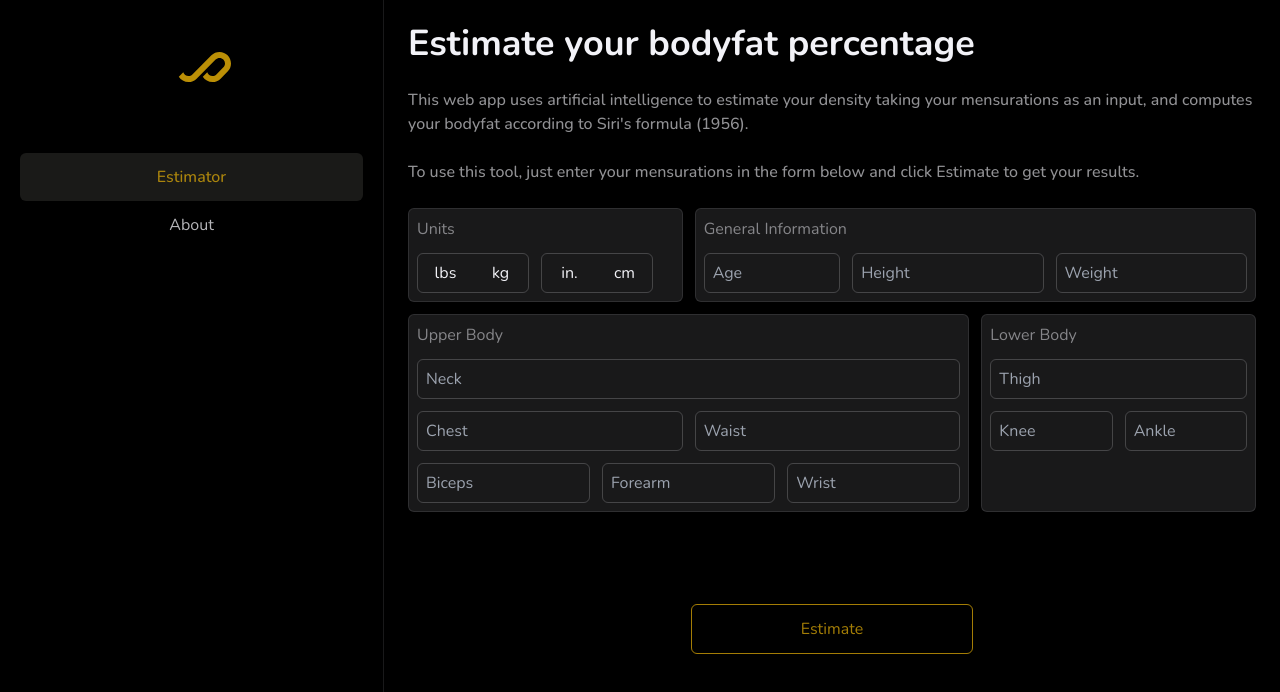
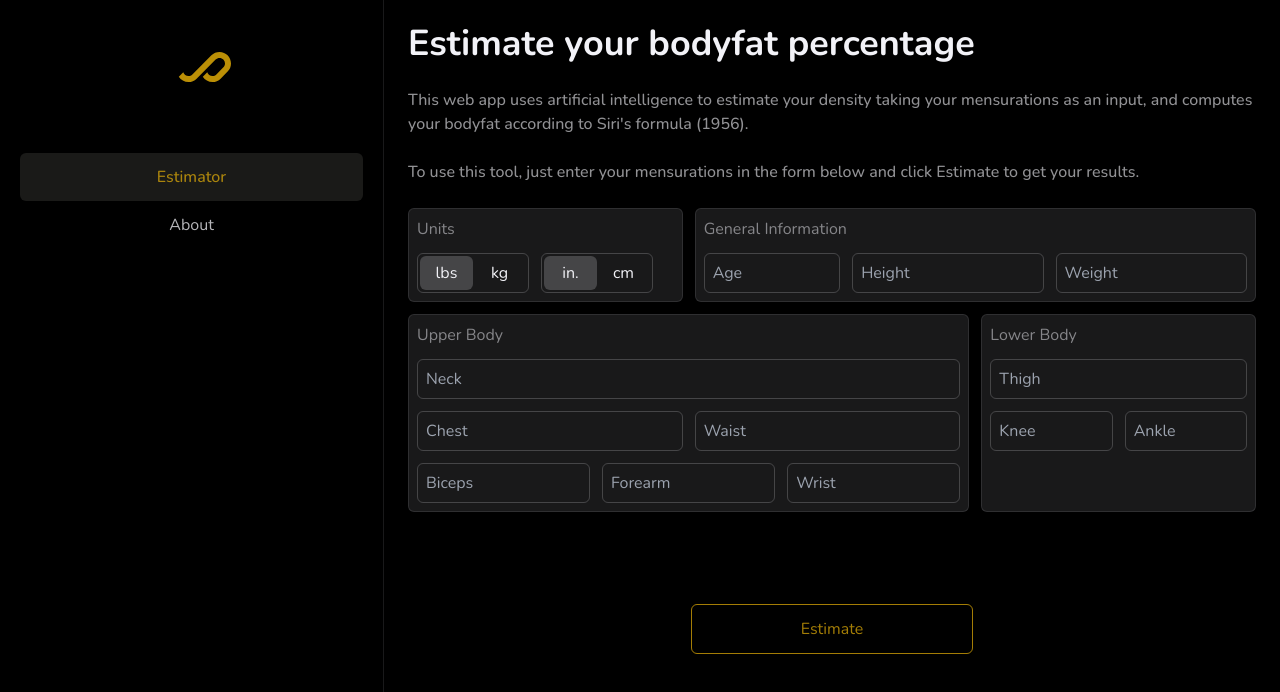
Before and after one commit to SamyBahi/bodyfat-estimator.web, a Next.js app: page / in a window 1280 px wide. Shown: the top 692 px of the page. Built offline with nearby package versions, Linux system fonts and the light colour scheme.

Commit message:
added unit state management with redux

```diff
--- a/package.json
+++ b/package.json
@@ -9,6 +9,7 @@
     "lint": "next lint"
   },
   "dependencies": {
+    "@reduxjs/toolkit": "^1.9.5",
     "@types/node": "20.5.6",
     "@types/react": "18.2.21",
     "@types/react-dom": "18.2.7",
@@ -19,6 +20,8 @@
     "postcss": "8.4.28",
     "react": "18.2.0",
     "react-dom": "18.2.0",
+    "react-redux": "^8.1.2",
+    "redux": "^4.2.1",
     "tailwindcss": "3.3.3",
     "typescript": "5.2.2"
   },
--- a/src/app/page.tsx
+++ b/src/app/page.tsx
@@ -1,6 +1,5 @@
+import Providers from "@/components/Provider";
 import Form from "@/components/form/Form";
-import FormCard from "@/components/form/FormCard";
-import Switch from "@/components/form/Switch";
 import { Logo } from "@/components/svgs";
 
 export default function Home() {
@@ -22,7 +21,9 @@ export default function Home() {
             click Estimate to get your results.
           </p>
         </div>
-        <Form />
+        <Providers>
+          <Form />
+        </Providers>
       </div>
     </main>
   );
--- /dev/null
+++ b/src/components/Provider.tsx
@@ -0,0 +1,11 @@
+"use client";
+
+import { Provider } from "react-redux";
+import { store } from "@/store";
+import { PropsWithChildren } from "react";
+
+const Providers = ({ children }: PropsWithChildren) => {
+  return <Provider store={store}>{children}</Provider>;
+};
+
+export default Providers;
--- a/src/components/form/Units.tsx
+++ b/src/components/form/Units.tsx
@@ -1,13 +1,68 @@
+"use client";
 import FormCard from "./FormCard";
-import Switch from "./Switch";
+import { useDispatch, useSelector } from "react-redux";
+import { setInches, setLbs } from "@/store/unitsSlice";
 
 const Units = () => {
+  const dispatch = useDispatch();
+  const inches = useSelector((state: any) => state.units.inches);
+  const lbs = useSelector((state: any) => state.units.lbs);
+
+  const active = "bg-secondary/20";
+
+  const lbsClickHandler = () => {
+    dispatch(setLbs(true));
+  };
+  const kgClickHandler = () => {
+    dispatch(setLbs(false));
+  };
+  const inClickHandler = () => {
+    dispatch(setInches(true));
+  };
+  const cmClickHandler = () => {
+    dispatch(setInches(false));
+  };
+
   return (
     <div>
       <FormCard title="Units">
         <div className="flex w-full space-x-3">
-          <Switch first="lbs" second="kg" />
-          <Switch first="in." second="cm" />
+          <div className="flex h-10 w-28 items-center border border-secondary/20 rounded-md mt-3 p-0.5">
+            <div
+              className={`flex basis-1/2 justify-center hover:cursor-pointer h-full items-center rounded-md ${
+                lbs ? active : ""
+              } transition-all`}
+              onClick={lbsClickHandler}
+            >
+              lbs
+            </div>
+            <div
+              className={`flex basis-1/2 justify-center hover:cursor-pointer h-full items-center rounded-md ${
+                lbs ? "" : active
+              } transition-all`}
+              onClick={kgClickHandler}
+            >
+              kg
+            </div>
+          </div>
+          <div className="flex h-10 w-28 items-center border border-secondary/20 rounded-md mt-3 p-0.5">
+            <div
+              className={`flex basis-1/2 justify-center hover:cursor-pointer h-full items-center rounded-md ${
+                inches ? active : ""
+              } transition-all`}
+              onClick={inClickHandler}
+            >
+              in.
+            </div>
+            <div
+              className={`flex basis-1/2 justify-center hover:cursor-pointer h-full items-center rounded-md ${
+                inches ? "" : active
+              } transition-all`}
+              onClick={cmClickHandler}
+            >
+              cm
+            </div>
+          </div>
         </div>
       </FormCard>
     </div>
--- /dev/null
+++ b/src/store/index.ts
@@ -0,0 +1,12 @@
+import { configureStore } from "@reduxjs/toolkit";
+
+import unitsReducer from "./unitsSlice";
+
+export const store = configureStore({
+  reducer: {
+    units: unitsReducer,
+  },
+});
+
+export type RootState = ReturnType<typeof store.getState>;
+export type AppDispatch = typeof store.dispatch;
--- /dev/null
+++ b/src/store/unitsSlice.ts
@@ -0,0 +1,28 @@
+import { createSlice } from "@reduxjs/toolkit";
+import type { PayloadAction } from "@reduxjs/toolkit";
+
+export interface unitsState {
+  lbs: boolean;
+  inches: boolean;
+}
+
+const initialState: unitsState = {
+  lbs: true,
+  inches: true,
+};
+
+const unitsSlice = createSlice({
+  name: "units",
+  initialState,
+  reducers: {
+    setLbs: (state, action: PayloadAction<boolean>) => {
+      state.lbs = action.payload;
+    },
+    setInches: (state, action: PayloadAction<boolean>) => {
+      state.inches = action.payload;
+    },
+  },
+});
+
+export const { setLbs, setInches } = unitsSlice.actions;
+export default unitsSlice.reducer;
```
Also changed, not shown: 1 other file (tests, documents, lock files or other folders).
